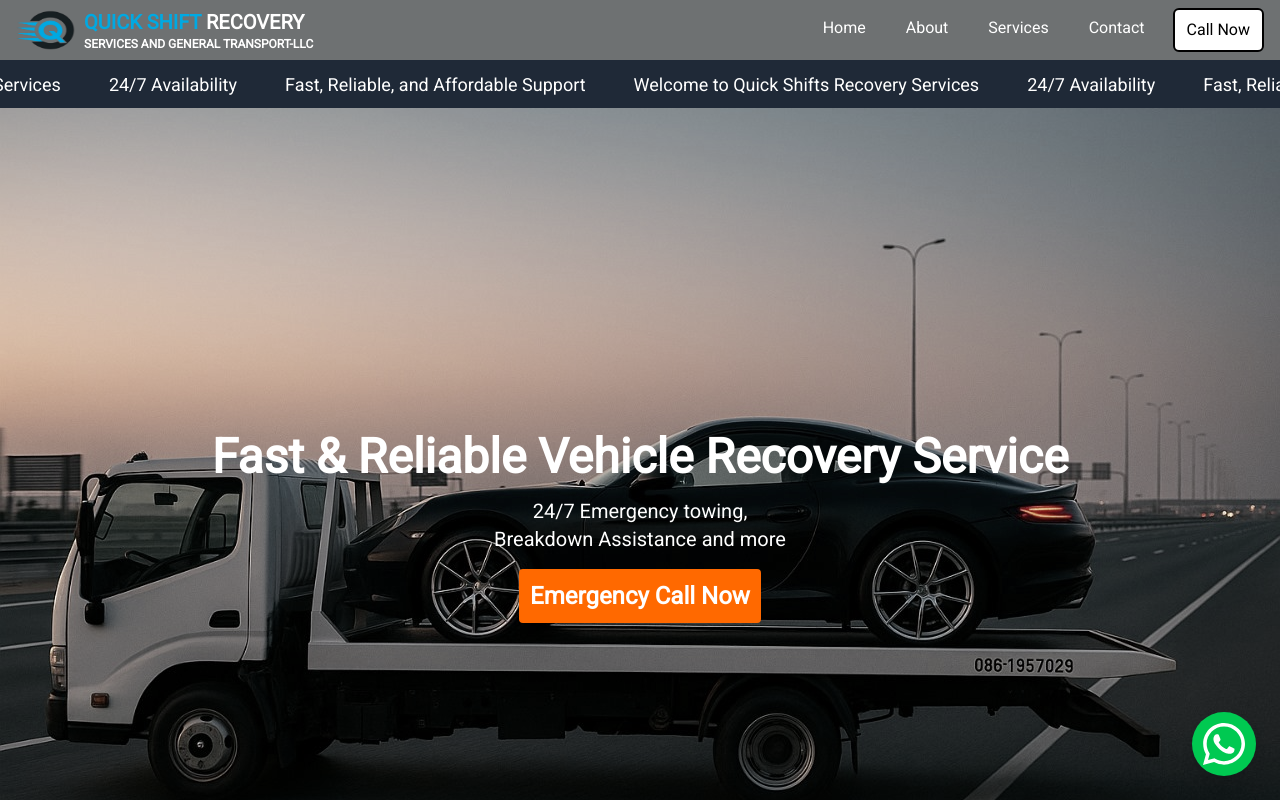
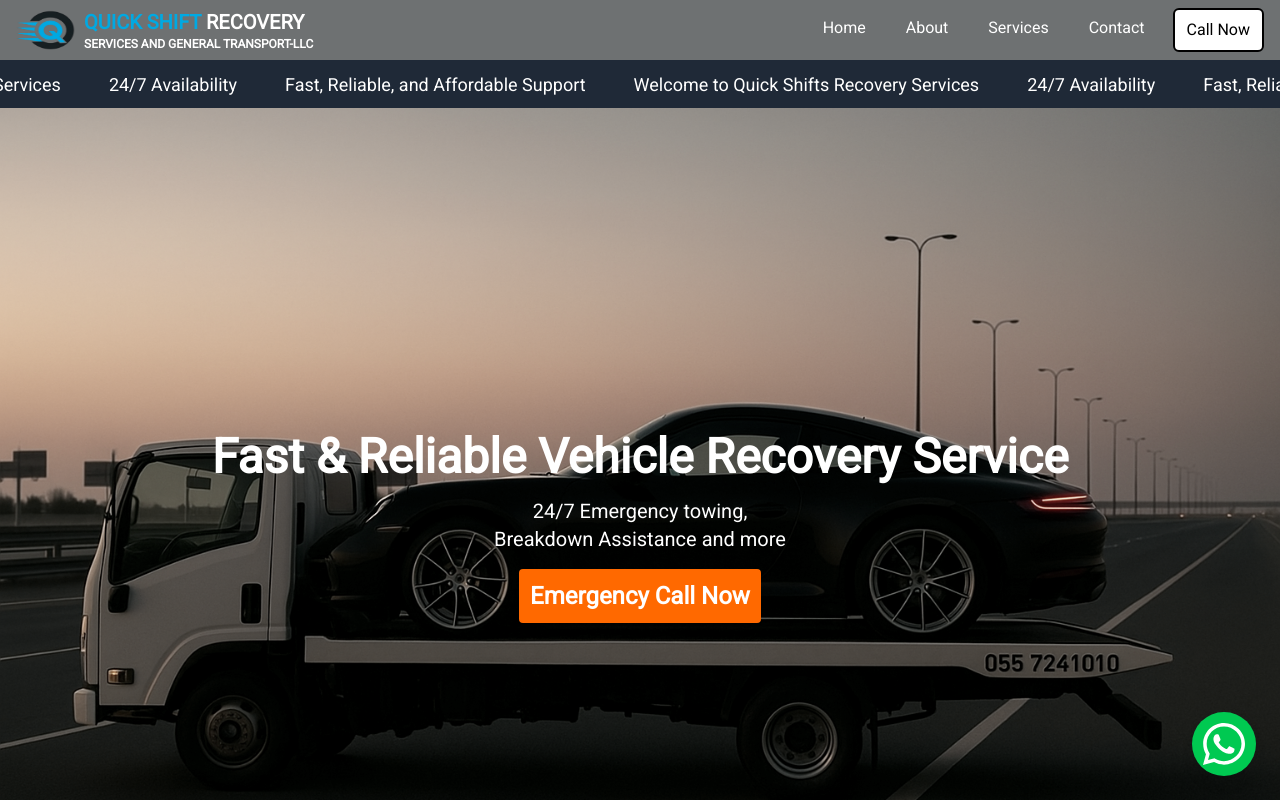
Before and after one commit to shanirajpoot/Quick-Shifts-Recovery, a React (Vite) app: page / in a window 1280 px wide. Shown: the top 800 px of the page. Built offline with nearby package versions, Linux system fonts and the light colour scheme.

Commit message:
made changs in contact details

```diff
--- a/src/components/Contact.jsx
+++ b/src/components/Contact.jsx
@@ -42,7 +42,7 @@
                 </a>
 
                 <a
-                  href="tel:+971557242010"
+                  href="tel:+971557241010"
                   className="font-semibold text-black flex items-center gap-2 hover:underline"
                 >
                   <FaPhoneAlt className="text-orange-500" /> +971557241010
--- a/src/components/Home.jsx
+++ b/src/components/Home.jsx
@@ -14,7 +14,7 @@
       <div className="relative w-full md:h-screen h-[650px] overflow-hidden">
         {/* Background Image */}
         <img
-          src="/home-main-bg.jpg"
+          src="/main-home-bg.png"
           alt="Vehicle Recovery Hero"
           className="w-full h-full object-cover saturate-50"
         />
```
Also changed, not shown: public/home-main-bg.jpg (deleted), public/main-home-bg.png (added).
